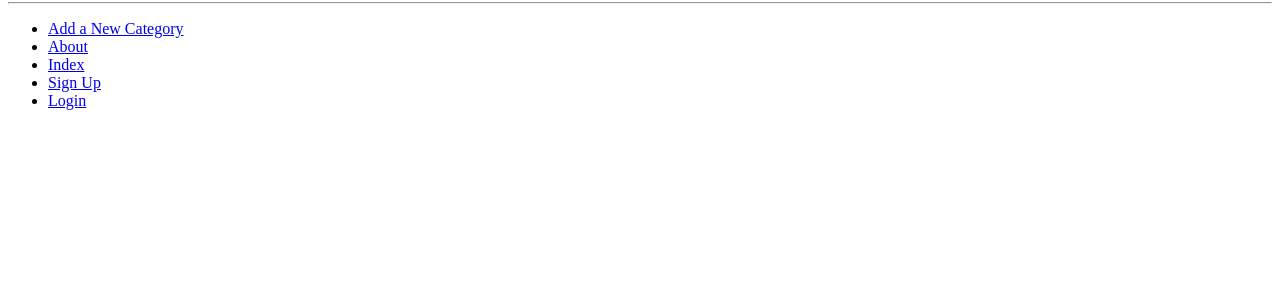
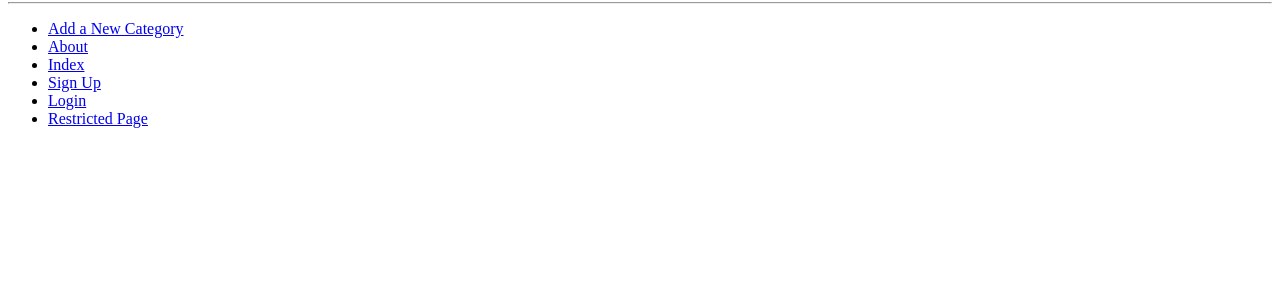
Before and after one commit to syyonn/tango_with_django_project, a Django app: page /rango/add_category/ in a window 1280 px wide. Shown: the part 149-449 px from the top of the page. Run offline with Django 3.2, Linux system fonts and the light colour scheme; data that the repository does not hold is empty.

Commit message:
added a restricted page

```diff
--- a/rango/urls.py
+++ b/rango/urls.py
@@ -11,4 +11,5 @@ urlpatterns = [
     path('category/<slug:category_name_slug>/add_page/', views.add_page, name='add_page'),
     path('register/', views.register, name='register'),
     path('login/', views.user_login, name='login'),
+    path('restricted/', views.restricted, name='restricted'),
 ]
--- a/rango/views.py
+++ b/rango/views.py
@@ -5,6 +5,7 @@ from rango.forms import CategoryForm, PageForm, UserForm, UserProfileForm
 from django.shortcuts import redirect
 from django.urls import reverse
 from django.contrib.auth import authenticate, login
+from django.contrib.auth.decorators import login_required
 
 def index(request):
     category_list = Category.objects.order_by('-likes')[:5]
@@ -124,3 +125,7 @@ def user_login(request):
             return HttpResponse("Invalid login details supplied.")
     else:
         return render(request, 'rango/login.html')
+
+@login_required
+def restricted(request):
+    return HttpResponse("Since you're logged in, you can see this text!")
--- a/tango_with_django_project/settings.py
+++ b/tango_with_django_project/settings.py
@@ -112,6 +112,8 @@ AUTH_PASSWORD_VALIDATORS = [
     },
 ]
 
+LOGIN_URL = 'rango:login'
+
 
 # Internationalization
 # https://docs.djangoproject.com/en/2.2/topics/i18n/
--- a/templates/rango/base.html
+++ b/templates/rango/base.html
@@ -30,6 +30,7 @@
                 <li><a href="{% url 'rango:index' %}">Index</a></li>
                 <li><a href="{% url 'rango:register' %}">Sign Up</a></li>
                 <li><a href="{% url 'rango:login' %}">Login</a></li>
+                <li><a href="{% url 'rango:restricted' %}">Restricted Page</a></li>
             </ul>
     </body>
 </html>
```
